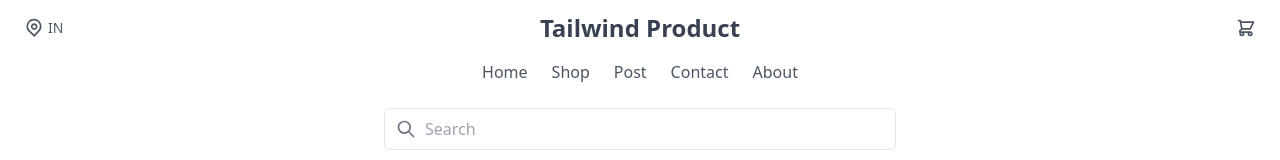
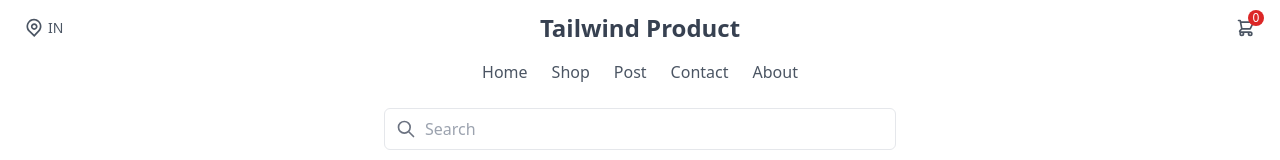
Before and after one commit to pradeep191992/angular-practice, an Angular app in the folder angular11-tailwindcss/: page / in a window 1280 px wide. Shown: the top 160 px of the page. Built offline with nearby package versions, Linux system fonts and the light colour scheme.

Commit message:
add count

```diff
--- a/angular11-tailwindcss/src/app/core/header/header.component.html
+++ b/angular11-tailwindcss/src/app/core/header/header.component.html
@@ -16,13 +16,14 @@
         {{headerConst.otherLink.productName}}
       </div>
       <div class="flex items-center justify-end w-full">
-        <button (click)="loadmodule()" class="text-gray-600 focus:outline-none mx-4 sm:mx-0">
+        <button (click)="loadmodule()" class="text-gray-600 focus:outline-none mx-4 sm:mx-0 relative">
           <svg class="h-5 w-5" fill="none" stroke-linecap="round" stroke-linejoin="round" stroke-width="2"
             viewBox="0 0 24 24" stroke="currentColor">
             <path
               d="M3 3h2l.4 2M7 13h10l4-8H5.4M7 13L5.4 5M7 13l-2.293 2.293c-.63.63-.184 1.707.707 1.707H17m0 0a2 2 0 100 4 2 2 0 000-4zm-8 2a2 2 0 11-4 0 2 2 0 014 0z">
             </path>
           </svg>
+          <span class="absolute block w-4 h-4 rounded-full bg-red-600 text-white -mb-4 -top-2 -right-2 line-height text-xs">{{addtoCart.arrayItem.length}}</span>
         </button>
 
         <div class="flex sm:hidden">
--- a/angular11-tailwindcss/src/app/core/header/header.component.ts
+++ b/angular11-tailwindcss/src/app/core/header/header.component.ts
@@ -1,3 +1,4 @@
+import { AddtoCartService } from './../services/addto-cart.service';
 import { CartExpandService } from './../services/cart-expand.service';
 import { headerConst } from './constants/header.constant';
 import { Component, OnInit, ViewContainerRef, ComponentFactoryResolver, ViewChild, AfterViewInit } from '@angular/core';
@@ -17,11 +18,13 @@ export class HeaderComponent implements OnInit, AfterViewInit {
   constructor(
     public cartService: CartExpandService,
     private resolver: ComponentFactoryResolver,
+    public addtoCart: AddtoCartService,
     ) { }
 
 
 
   ngOnInit(): void {
+    this.addtoCart.getData();
   }
 
   loadmodule() {
--- a/angular11-tailwindcss/src/app/feature/post-list/service/post-list.service.ts
+++ b/angular11-tailwindcss/src/app/feature/post-list/service/post-list.service.ts
@@ -7,7 +7,7 @@ import { HttpClient } from '@angular/common/http';
   providedIn: 'root'
 })
 export class PostListService {
-  url = 'https://jsonplaceholder.typicode.com/posts';
+  url = 'https://jsonplaceholder.typicode.com/posts?userId=10';
   constructor(
     private http: HttpClient,
   ) { }
```
